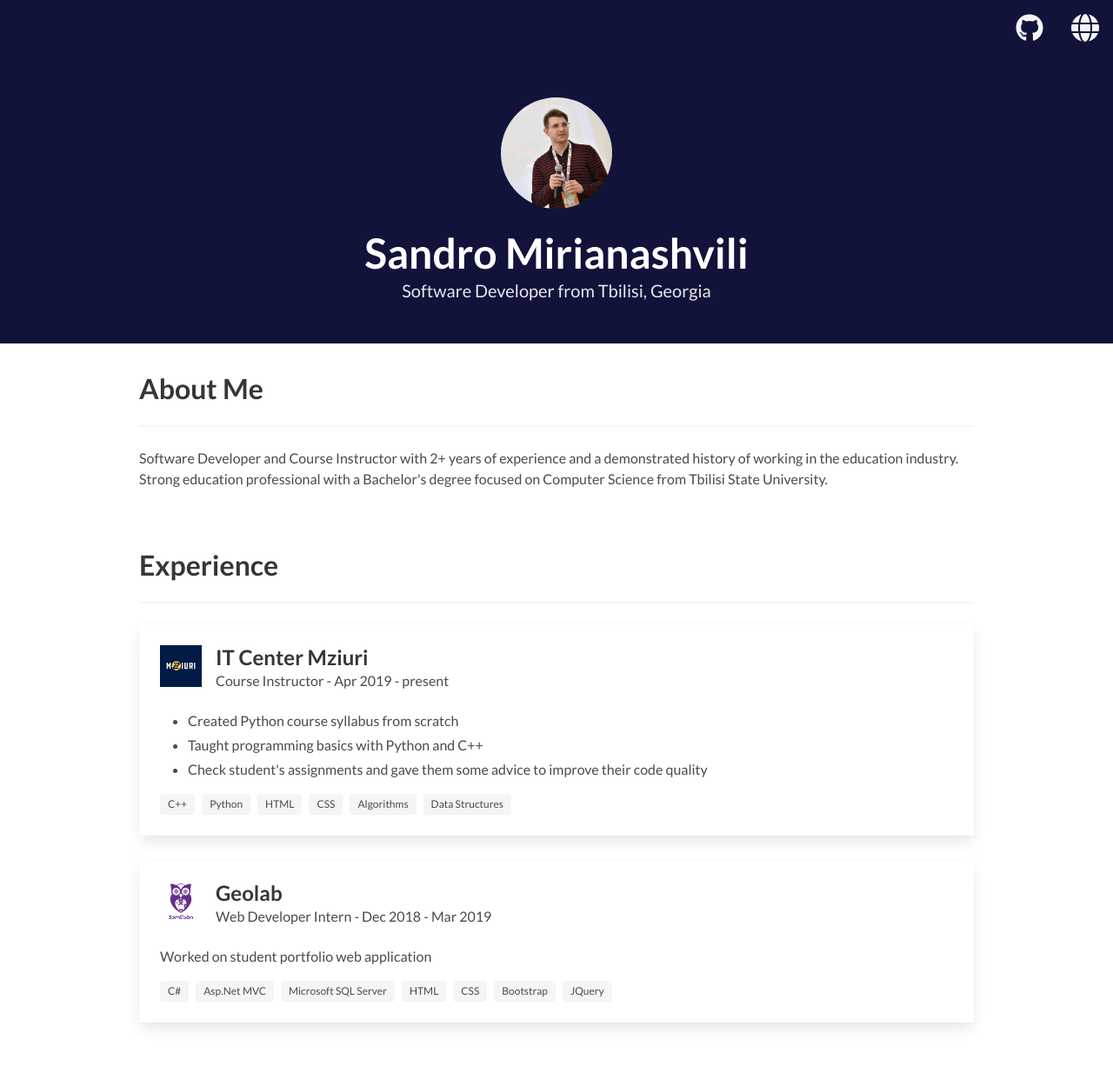
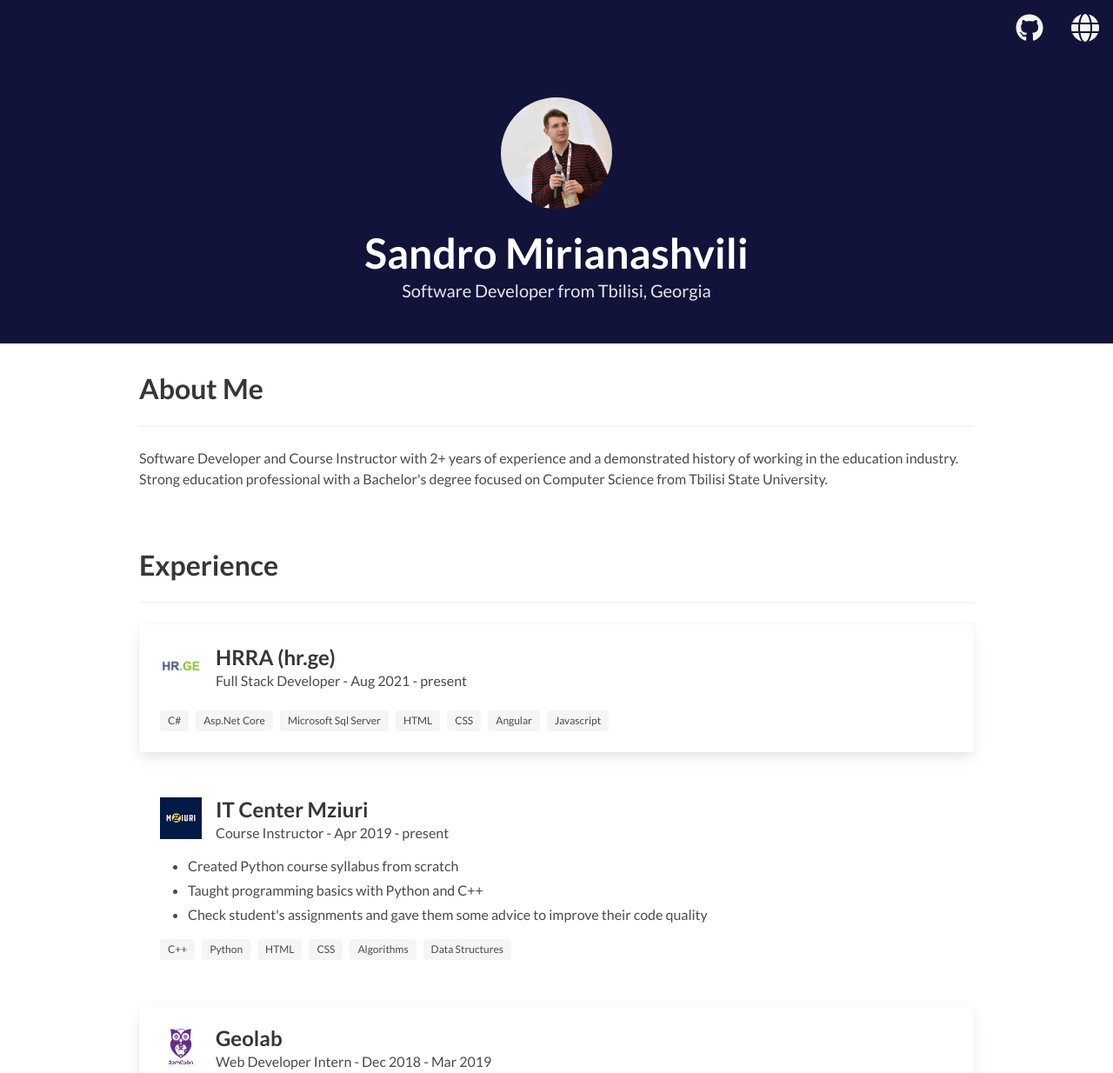
Before and after one commit to Mirianashvili/Mirianashvili.github.io, a plain HTML site: page index.html in a window 1280 px wide. Shown: the top 1234 px of the page at 87% size. Drawn offline with Linux system fonts and the light colour scheme; files whose address does not match are found by name.

Commit message:
add new job

```diff
--- a/index.html
+++ b/index.html
@@ -81,6 +81,33 @@
             <h1 class="title">Experience</h1>
             <hr />
             <div class="card">
+                <div class="card-content">
+                    <div class="media">
+                        <div class="media-left">
+                            <figure class="image is-48x48">
+                                <img src="assets/img/hr-logo.png" alt="IT Center Mziuri">
+                            </figure>
+                        </div>
+                        <div class="media-content">
+                            <p class="title is-4">HRRA (hr.ge)</p>
+                            <p class="subtitle is-6">Full Stack Developer - <time datetime="2019-4">Aug 2021</time> - <time datetime="2019-9">present</time> </p>
+                        </div>
+                    </div>
+                    <div class="content">
+                        <!--what to do job-->
+                        <div class="tags">
+                            <span class="tag">C#</span>
+                            <span class="tag">Asp.Net Core</span>
+                            <span class="tag">Microsoft Sql Server</span>
+                            <span class="tag">HTML</span>
+                            <span class="tag">CSS</span>
+                            <span class="tag">Angular</span>
+                            <span class="tag">Javascript</span>
+                        </div>
+                    </div>
+                </div>
+            </div>
+            <div class="card-gap">
                 <div class="card-content">
                     <div class="media">
                         <div class="media-left">
```
Also changed, not shown: assets/img/hr-logo.png (added), assets/img/hr.png (added).
